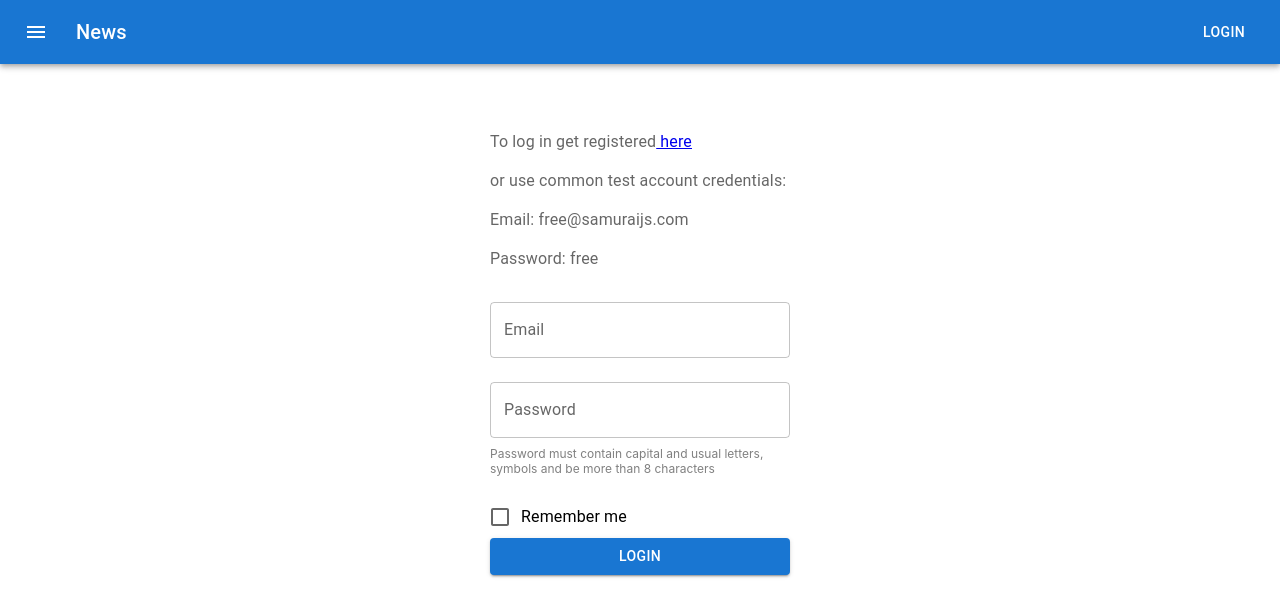
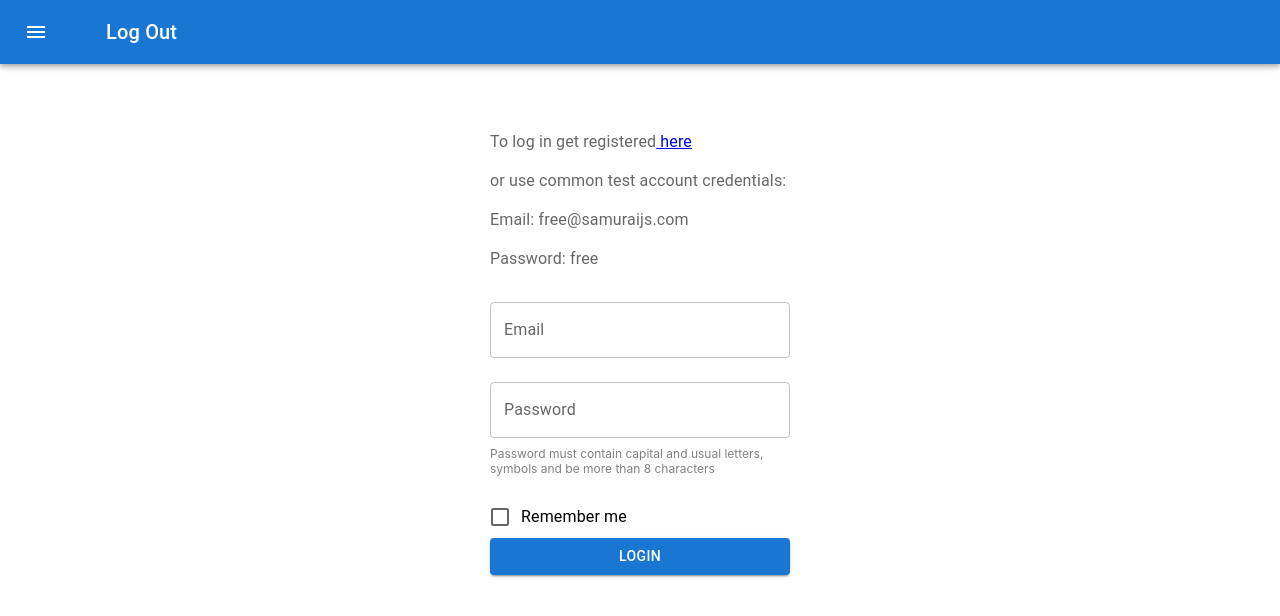
Before and after one commit to artkosmos/List-Of-Notes, a React (Create React App) app: page /login in a window 1280 px wide. Shown: the top 616 px of the page. Built offline with nearby package versions, Linux system fonts and the light colour scheme; no server answers.

Commit message:
implement displaying user login and log out possibility

```diff
--- a/src/ButtonAppBar.tsx
+++ b/src/ButtonAppBar.tsx
@@ -6,10 +6,25 @@ import Typography from '@mui/material/Typography';
 import Button from '@mui/material/Button';
 import IconButton from '@mui/material/IconButton';
 import MenuIcon from '@mui/icons-material/Menu';
+import {useDispatch} from "react-redux";
+import {AppDispatchType, useAppSelector} from "./store/store";
+import {logOutTC} from "./reducers/auth-reducer";
+
 
 export default function ButtonAppBar() {
+
+  const dispatch = useDispatch<AppDispatchType>()
+  const authUserLogin = useAppSelector<string | null>(state => state.auth.authUserLogin)
+  const isLogIn = useAppSelector<boolean>(state => state.auth.isLogin)
+
+  const logOutHandler = () => {
+    dispatch(logOutTC())
+  }
+
+  const loginToShow = authUserLogin !== null ? authUserLogin : 'Log Out'
+
   return (
-    <Box sx={{ flexGrow: 1 }}>
+    <Box sx={{flexGrow: 1}}>
       <AppBar position="static">
         <Toolbar>
           <IconButton
@@ -17,14 +32,14 @@ export default function ButtonAppBar() {
             edge="start"
             color="inherit"
             aria-label="menu"
-            sx={{ mr: 2 }}
+            sx={{mr: 2}}
           >
-            <MenuIcon />
+            <MenuIcon/>
           </IconButton>
-          <Typography variant="h6" component="div" sx={{ flexGrow: 1 }}>
-            News
+          <Typography variant="h6" component="div" sx={{flexGrow: 1, marginLeft: '30px'}}>
+            {loginToShow}
           </Typography>
-          <Button color="inherit">Login</Button>
+          <Button onClick={logOutHandler} color="inherit">{isLogIn ? 'Log Out' : ''}</Button>
         </Toolbar>
       </AppBar>
     </Box>
```
